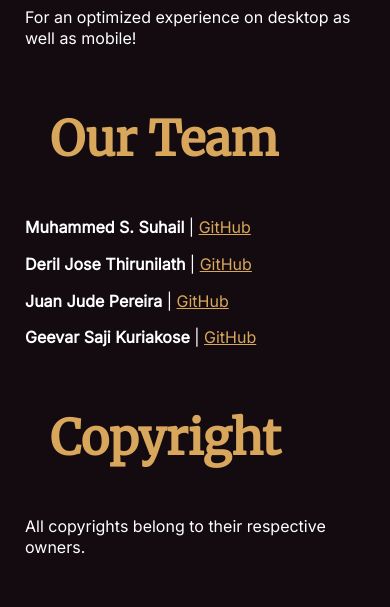
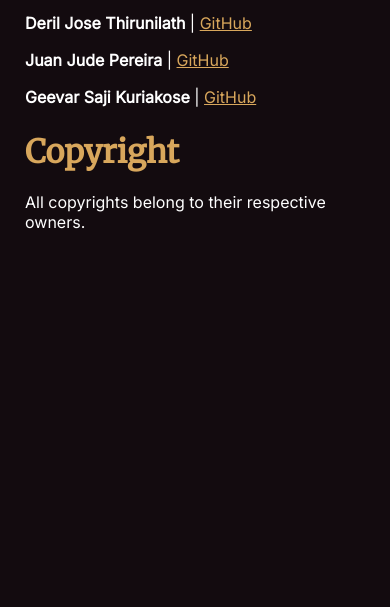
Before and after one commit to svhl/rems, a website: page public/about_us.html in a window 390 px wide. Shown: the part 610-1217 px from the top of the page. After the commit the page ends 893 px from the top, so only its background shows below. Drawn offline with nearby package versions, Linux system fonts and the light colour scheme.

Commit message:
fix fonts & mobile padding for about us

```diff
--- a/public/index.css
+++ b/public/index.css
@@ -197,6 +197,14 @@ main {
 		margin-top: -20px;
 	}
 
+	h3 {
+		font-size: 2em;
+		margin-left: 15px;
+		margin-top: -35px;
+		padding-top: 20px;
+		margin-bottom: -10px;
+	}
+
 	h2 {
 		font-size: 1em;
 		margin-left: 15px;
```
Also changed, not shown: public/stud_approved.html (+1 -1 lines), public/stud_events.html (+1 -1 lines), public/stud_pending.html (+1 -1 lines).
